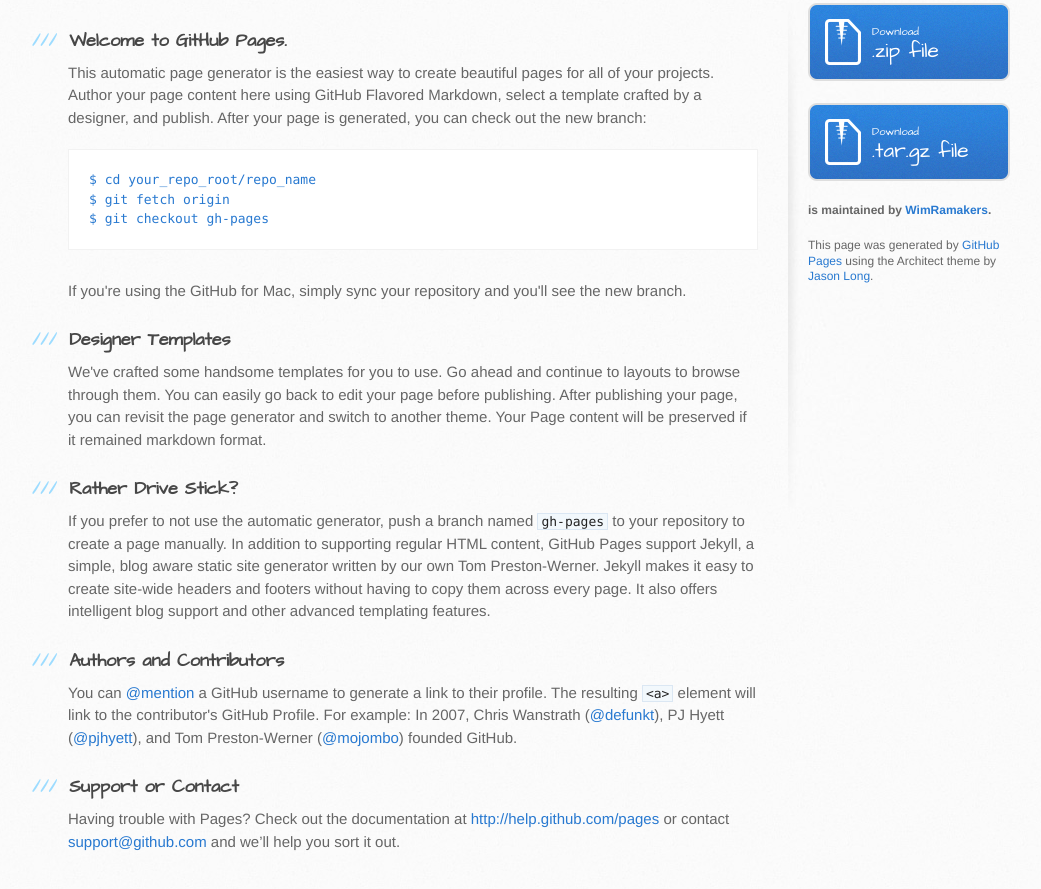
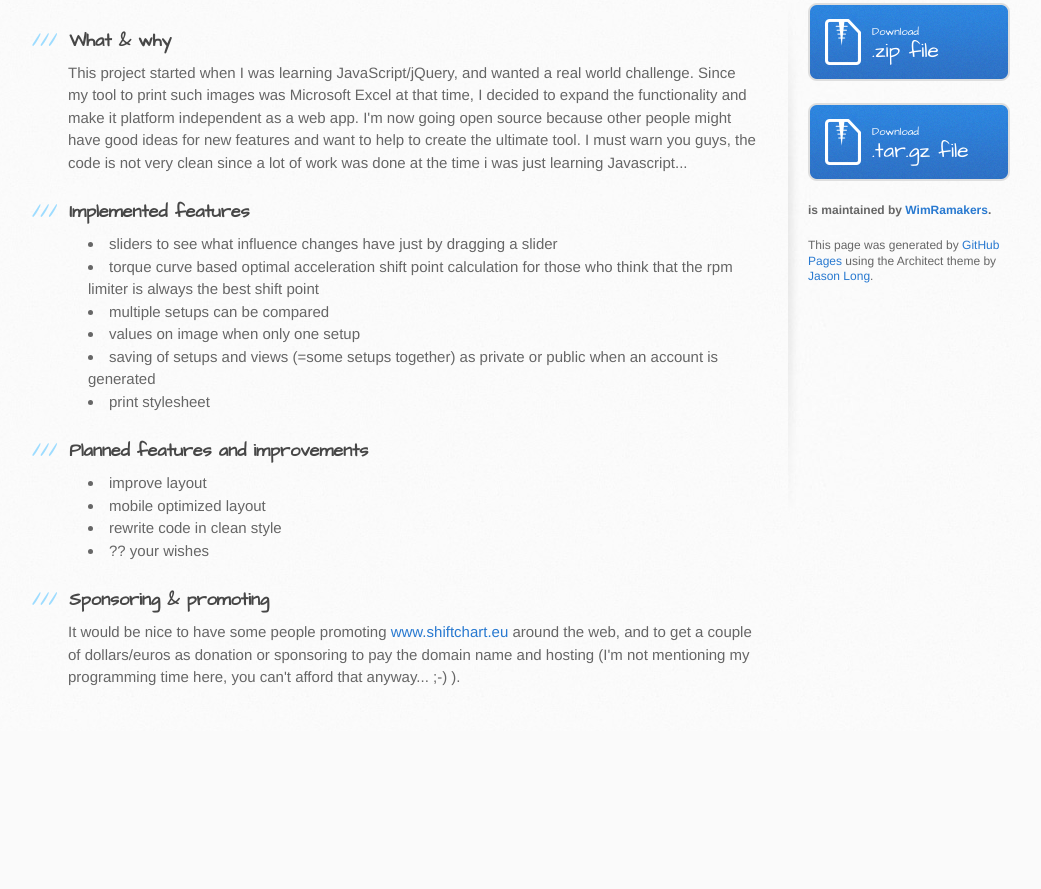
Before and after one commit to WimRamakers/ShiftChart, a plain HTML site: page index.html in a window 1280 px wide. Shown: the part 331-1220 px from the top of the page, without its empty margins (102-1143 px from the left). After the commit the page ends 1062 px from the top, so only its background shows below. Drawn offline with Linux system fonts and the light colour scheme.

```diff
--- a/index.html
+++ b/index.html
@@ -29,36 +29,32 @@
       <div class="inner clearfix">
         <section id="main-content">
           <h3>
-<a name="welcome-to-github-pages" class="anchor" href="#welcome-to-github-pages"><span class="octicon octicon-link"></span></a>Welcome to GitHub Pages.</h3>
+<a name="what--why" class="anchor" href="#what--why"><span class="octicon octicon-link"></span></a>What &amp; why</h3>
 
-<p>This automatic page generator is the easiest way to create beautiful pages for all of your projects. Author your page content here using GitHub Flavored Markdown, select a template crafted by a designer, and publish. After your page is generated, you can check out the new branch:</p>
-
-<pre><code>$ cd your_repo_root/repo_name
-$ git fetch origin
-$ git checkout gh-pages
-</code></pre>
-
-<p>If you're using the GitHub for Mac, simply sync your repository and you'll see the new branch.</p>
+<p>This project started when I was learning JavaScript/jQuery, and wanted a real world challenge. Since my tool to print such images was Microsoft Excel at that time, I decided to expand the functionality and make it platform independent as a web app. I'm now going open source because other people might have good ideas for new features and want to help to create the ultimate tool. I must warn you guys, the code is not very clean since a lot of work was done at the time i was just learning Javascript...</p>
 
 <h3>
-<a name="designer-templates" class="anchor" href="#designer-templates"><span class="octicon octicon-link"></span></a>Designer Templates</h3>
+<a name="implemented-features" class="anchor" href="#implemented-features"><span class="octicon octicon-link"></span></a>Implemented features</h3>
 
-<p>We've crafted some handsome templates for you to use. Go ahead and continue to layouts to browse through them. You can easily go back to edit your page before publishing. After publishing your page, you can revisit the page generator and switch to another theme. Your Page content will be preserved if it remained markdown format.</p>
+<ul>
+<li>sliders to see what influence changes have just by dragging a slider</li>
+<li>torque curve based optimal acceleration shift point calculation for those who think that the rpm limiter is always the best shift point</li>
+<li>multiple setups can be compared</li>
+<li>values on image when only one setup</li>
+<li>saving of setups and views (=some setups together) as private or public when an account is generated</li>
+<li>print stylesheet</li>
+</ul><h3>
+<a name="planned-features-and-improvements" class="anchor" href="#planned-features-and-improvements"><span class="octicon octicon-link"></span></a>Planned features and improvements</h3>
 
-<h3>
-<a name="rather-drive-stick" class="anchor" href="#rather-drive-stick"><span class="octicon octicon-link"></span></a>Rather Drive Stick?</h3>
+<ul>
+<li>improve layout</li>
+<li>mobile optimized layout</li>
+<li>rewrite code in clean style</li>
+<li>?? your wishes</li>
+</ul><h3>
+<a name="sponsoring--promoting" class="anchor" href="#sponsoring--promoting"><span class="octicon octicon-link"></span></a>Sponsoring &amp; promoting</h3>
 
-<p>If you prefer to not use the automatic generator, push a branch named <code>gh-pages</code> to your repository to create a page manually. In addition to supporting regular HTML content, GitHub Pages support Jekyll, a simple, blog aware static site generator written by our own Tom Preston-Werner. Jekyll makes it easy to create site-wide headers and footers without having to copy them across every page. It also offers intelligent blog support and other advanced templating features.</p>
-
-<h3>
-<a name="authors-and-contributors" class="anchor" href="#authors-and-contributors"><span class="octicon octicon-link"></span></a>Authors and Contributors</h3>
-
-<p>You can <a href="https://github.com/blog/821" class="user-mention">@mention</a> a GitHub username to generate a link to their profile. The resulting <code>&lt;a&gt;</code> element will link to the contributor's GitHub Profile. For example: In 2007, Chris Wanstrath (<a href="https://github.com/defunkt" class="user-mention">@defunkt</a>), PJ Hyett (<a href="https://github.com/pjhyett" class="user-mention">@pjhyett</a>), and Tom Preston-Werner (<a href="https://github.com/mojombo" class="user-mention">@mojombo</a>) founded GitHub.</p>
-
-<h3>
-<a name="support-or-contact" class="anchor" href="#support-or-contact"><span class="octicon octicon-link"></span></a>Support or Contact</h3>
-
-<p>Having trouble with Pages? Check out the documentation at <a href="http://help.github.com/pages">http://help.github.com/pages</a> or contact <a href="mailto:support@github.com">support@github.com</a> and we’ll help you sort it out.</p>
+<p>It would be nice to have some people promoting <a href="http://www.shiftchart.eu">www.shiftchart.eu</a> around the web, and to get a couple of dollars/euros as donation or sponsoring to pay the domain name and hosting (I'm not mentioning my programming time here, you can't afford that anyway... ;-) ).</p>
         </section>
 
         <aside id="sidebar">
@@ -78,6 +74,16 @@ $ git checkout gh-pages
       </div>
     </div>
 
+            <script type="text/javascript">
+            var gaJsHost = (("https:" == document.location.protocol) ? "https://ssl." : "http://www.");
+            document.write(unescape("%3Cscript src='" + gaJsHost + "google-analytics.com/ga.js' type='text/javascript'%3E%3C/script%3E"));
+          </script>
+          <script type="text/javascript">
+            try {
+              var pageTracker = _gat._getTracker("43147517");
+            pageTracker._trackPageview();
+            } catch(err) {}
+          </script>
 
   </body>
 </html>
```
Also changed, not shown: params.json (+1 -1 lines).
